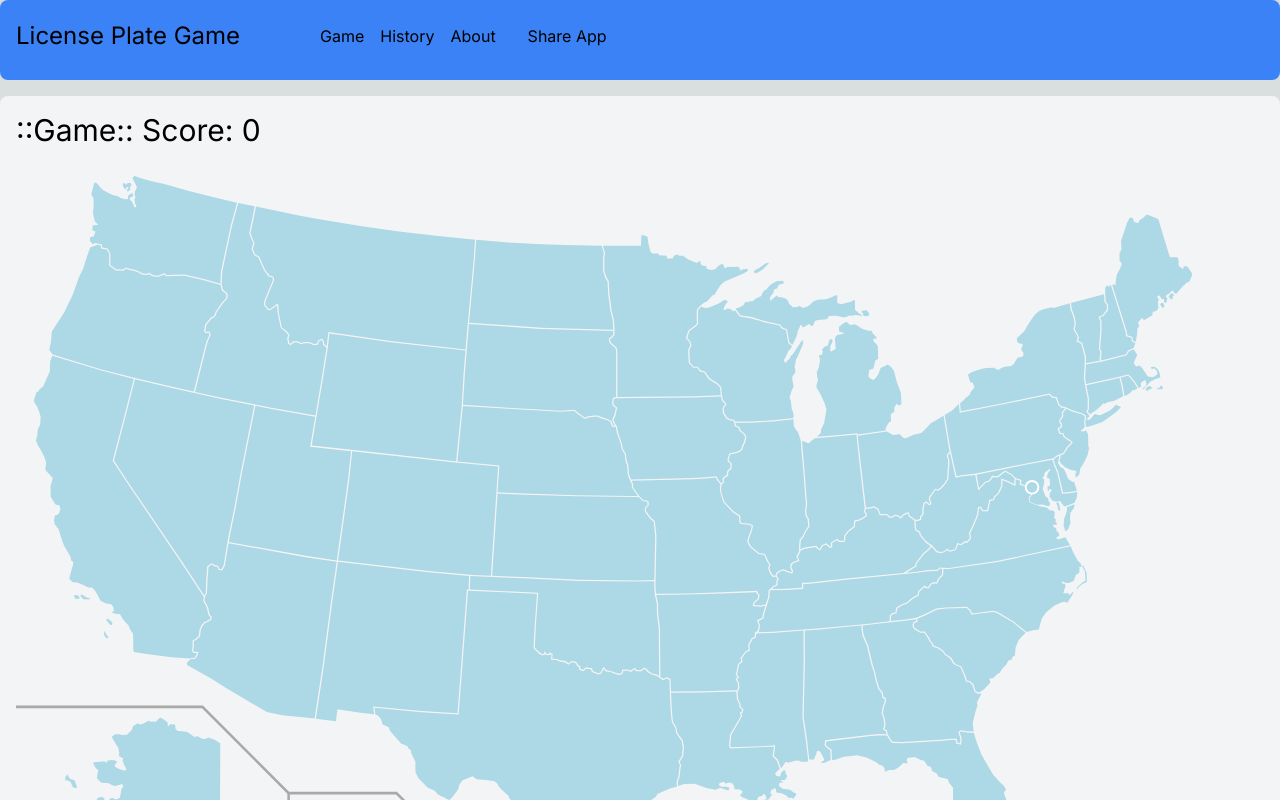
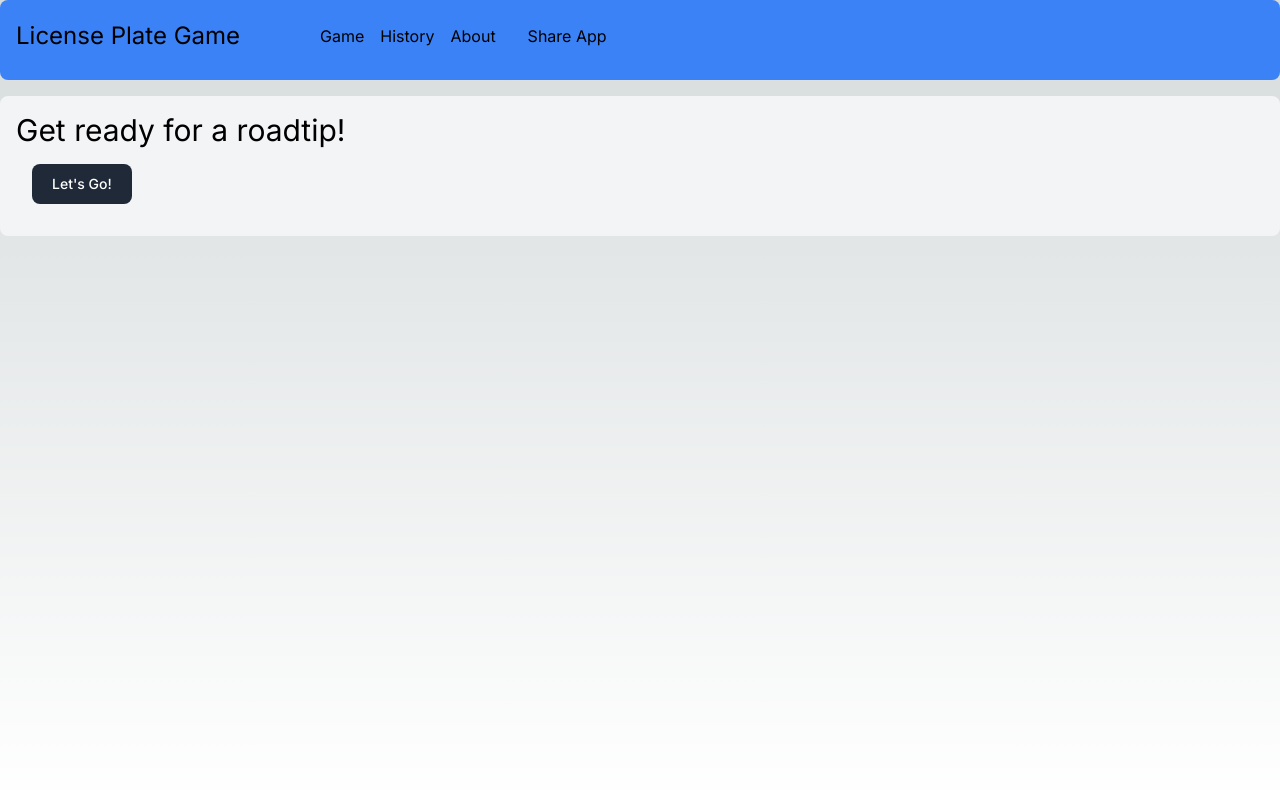
Before and after one commit to aspirinonfire/thegame, a Next.js app: page /game in a window 1280 px wide. Shown: the top 800 px of the page. Built offline with nearby package versions, Linux system fonts and the light colour scheme.

Commit message:
wired up local storage and context

```diff
--- /dev/null
+++ b/app/common/gameCore/gameContext.ts
@@ -0,0 +1,10 @@
+import { createContext } from "react";
+import UserAccount from "../accounts";
+import { Game } from "./gameModels";
+
+export const CurrentUserAccountContext = createContext<UserAccount | null>(null);
+
+export const CurrentGameContext = createContext({
+  currentGame: <Game | null>null,
+  setNewCurrentGame: (_newCurrentGame: Game | null): void  => {}
+});
--- a/app/common/gameCore/gameModels.ts
+++ b/app/common/gameCore/gameModels.ts
@@ -5,7 +5,7 @@ export interface ScoreData {
   milestones: ScoreMilestone[]
 }
 
-export interface LicensePlate {
+export interface LicensePlateSpot {
   stateOrProvince: string,
   country: Country,
   fullName: string,
@@ -21,7 +21,7 @@ export interface Game {
   createdBy: string,
   dateCreated: Date,
   dateFinished?: Date,
-  licensePlates: { [K: string]: LicensePlate },
+  licensePlates: { [K: string]: LicensePlateSpot },
   score: ScoreData
 }
 
--- /dev/null
+++ b/app/common/gameCore/gameRepository.ts
@@ -0,0 +1,137 @@
+import { Game, ScoreData, LicensePlateSpot } from "./gameModels";
+import CalculateScore from "./GameScoreCalculator";
+import UserAccount from "../accounts";
+import { mockGameData } from "../data/mockGameData";
+
+const currentGameKey: string = "currentGame";
+const pastGamesKey: string = "pastGames";
+
+async function mockDataAccessDelay() : Promise<void> {
+  return new Promise(resolve => {
+    setTimeout(() => {
+      resolve();
+    }, 200);
+  })
+}
+
+function GetFromLocalStorage<T>(key: string) : T | null {
+  const rawValue = localStorage.getItem(key);
+  if (!rawValue) {
+    return null;
+  }
+
+  try {
+    return JSON.parse(rawValue) as T;
+  }
+  catch (jsonException) {
+    console.error(`Failed to retrieve ${key} from local storage:`, jsonException);
+    return null;
+  }
+}
+
+function SetLocalStorage(key: string, value: any): void {
+  localStorage.setItem(currentGameKey, JSON.stringify(value));
+}
+
+export async function GetCurrentGame() : Promise<Game | null> {
+  await mockDataAccessDelay();
+
+  return GetFromLocalStorage(currentGameKey);
+}
+
+export async function GetPastGames(): Promise<Game[]> {
+  await mockDataAccessDelay();
+
+  return GetFromLocalStorage(pastGamesKey) ?? [];
+}
+
+export async function CreateNewGame(name: string, createdBy: string): Promise<Game | string> {
+  let currentGame = await GetCurrentGame();
+  if (!!currentGame) {
+    return "Only one active game is allowed!";
+  }
+
+  const initialSpots = mockGameData
+    .map(territory => {
+      return {
+        stateOrProvince: territory.shortName,
+        country: territory.country,
+        fullName: territory.longName,
+        plateKey: `${territory.country}_${territory.shortName}`.toLowerCase(),
+        dateSpotted: null,
+        spottedBy: null,
+        plateImageUrl: `./plates/${territory.country}-${territory.shortName}.jpg`.toLowerCase()
+      } as LicensePlateSpot
+    })
+    .reduce((allSpots, plate) => {
+      allSpots[plate.plateKey] = plate;
+      return allSpots;
+    }, {} as { [key: string]: LicensePlateSpot });
+
+  currentGame = <Game>{
+    dateCreated: new Date(),
+    createdBy: createdBy,
+    id: new Date().getTime().toString(),
+    licensePlates: initialSpots,
+    name: name,
+    score: <ScoreData>{
+      totalScore: 0,
+      milestones: []
+    }
+  };
+
+  SetLocalStorage(currentGameKey, currentGame);
+
+  return currentGame;
+}
+
+export async function FinishActiveGame(): Promise<string | null> {
+  const currentGame = await GetCurrentGame();
+  if (!currentGame) {
+    return "No active game!";
+  }
+
+  // use last spot as date finished
+  const lastSpot = Object.keys(currentGame.licensePlates)
+    .map(key => currentGame.licensePlates[key].dateSpotted)
+    .sort()
+    .at(-1);
+
+  currentGame.dateFinished = lastSpot ?? new Date();
+
+  const pastGames = await GetPastGames();
+  pastGames.push(currentGame);
+
+  SetLocalStorage(currentGameKey, null);
+  SetLocalStorage(pastGamesKey, pastGames);
+
+  return null;
+}
+
+export async function UpdateCurrentGameWithNewSpots(newPlateSpotsLkp: { [key: string]: LicensePlateSpot }): Promise<Game | string> {
+  const currentGame = await GetCurrentGame();
+  if (!currentGame) {
+    return "No active game!";
+  }
+
+  const plateSpotCalcInput = Object.keys(newPlateSpotsLkp)
+    .map(key => newPlateSpotsLkp[key]);
+
+
+  const updatedGame = <Game>{...currentGame,
+    licensePlates: newPlateSpotsLkp,
+    score: CalculateScore(plateSpotCalcInput)
+  };
+
+  SetLocalStorage(currentGameKey, updatedGame);
+
+  return updatedGame;
+}
+
+export async function GetAccount() : Promise<UserAccount> {
+  await mockDataAccessDelay();
+
+  return {
+    name: 'Alex'
+  }
+}
--- a/app/game/page.tsx
+++ b/app/game/page.tsx
@@ -1,56 +1,58 @@
 "use client"
-import { useState } from 'react';
+import { useContext, useState } from 'react';
 import PlatePicker from './platepicker';
 import UsMap from '../common/usmap';
-import { mockGameData } from '../common/data';
-import { LicensePlate as LicensePlateSpot } from '../common/gameCore/gameModels';
-import CalculateScore from '../common/gameCore/GameScoreCalculator';
-
-const emptySpots: { [key: string]: LicensePlateSpot } = mockGameData
-  .map(territory => {
-    return {
-      stateOrProvince: territory.shortName,
-      country: territory.country,
-      fullName: territory.longName,
-      plateKey: `${territory.country}_${territory.shortName}`.toLowerCase(),
-      dateSpotted: null,
-      spottedBy: null,
-      plateImageUrl: `./plates/${territory.country}-${territory.shortName}.jpg`.toLowerCase()
-    } as LicensePlateSpot
-  })
-  .reduce((allSpots, plate) => {
-    // TODO add coutnry
-    allSpots[plate.plateKey] = plate;
-    return allSpots;
-  }, {} as { [key: string]: LicensePlateSpot });
-
+import { CurrentGameContext, CurrentUserAccountContext } from '../common/gameCore/gameContext';
+import { CreateNewGame, UpdateCurrentGameWithNewSpots } from '../common/gameCore/gameRepository';
+import { LicensePlateSpot } from '../common/gameCore/gameModels';
 
 export default function Game() {
+  const { currentGame, setNewCurrentGame } = useContext(CurrentGameContext);
+  const userAccount = useContext(CurrentUserAccountContext);
+
+  const [currentPlateSpots, setCurrentPlateSpots] = useState(currentGame?.licensePlates ?? {});
   const [showPicker, setShowPicker] = useState(false);
-  const [spottedPlates, setSpottedPlates] = useState(emptySpots);
 
-  const plateData = Object.keys(spottedPlates)
-    .map(key => spottedPlates[key]);
+  console.log("rendering game page");
 
-  const score = CalculateScore(plateData);
+  async function tryStartNewGame() {
+    const newGameResult = await CreateNewGame(new Date().toISOString(),
+      userAccount?.name ?? "N/A");
 
-  function saveNewPlateData(upldatedPlates: LicensePlateSpot[]) {
-    var updatedSpottedPlates = upldatedPlates
-      .reduce((platesLkp, plate) => {
-        platesLkp[plate.plateKey] = plate;
-        return platesLkp;
-      }, {} as { [key: string]: LicensePlateSpot });
-
-    setSpottedPlates(updatedSpottedPlates);
+    if (typeof newGameResult === 'string' ) {
+      console.error("Bad new game:", newGameResult);
+    } else {
+      console.info("game started...");
+      setNewCurrentGame(newGameResult);
+      setCurrentPlateSpots(newGameResult.licensePlates);
+    }
   }
 
-  return (
+  const renderStartNewGameContents = () =>
+    <div className="text-black">
+      <h1 className="text-3xl">Get ready for a roadtip!</h1>
+      <button type="button" className="text-white bg-gray-800 hover:bg-gray-900 focus:outline-none focus:ring-4 focus:ring-gray-300 font-medium rounded-lg text-sm px-5 py-2.5 me-2 m-4 dark:bg-gray-800 dark:hover:bg-gray-700 dark:focus:ring-gray-700 dark:border-gray-700" onClick={tryStartNewGame}>
+        Let&apos;s Go!
+      </button>
+    </div>
+
+  async function tryUpdateGame(licensePlatesLkp: { [key: string]: LicensePlateSpot }) {
+    var updatedGameResult = await UpdateCurrentGameWithNewSpots(licensePlatesLkp);
+    if (typeof updatedGameResult === 'string') {
+      console.error("Failed to save game:", updatedGameResult)
+    } else {
+      setCurrentPlateSpots(updatedGameResult.licensePlates);
+    }
+  }
+
+  function renderCurrentGameContents() {
+    return (
     <>
       <div>
-        <h1 className="text-3xl text-black">::Game:: Score: {score.totalScore} </h1>
+        <h1 className="text-3xl text-black">::Game:: Score: {currentGame?.score.totalScore} </h1>
       </div>
       <div className="py-5">
-        <UsMap plateSpots={spottedPlates} onMapClick={() => setShowPicker(true)} />
+        <UsMap plateSpots={currentPlateSpots} onMapClick={() => setShowPicker(true)} />
       </div>
       <div className="py-5">
         <p className={`text-xl text-gray-800 md:text-3xl md:leading-normal`}>
@@ -61,8 +63,11 @@ export default function Game() {
       {showPicker ? (
         <PlatePicker
           setShowPicker={(isShown: boolean) => setShowPicker(isShown)}
-          plateData={plateData}
-          saveNewPlateData={saveNewPlateData} />
+          plateData={currentPlateSpots}
+          saveNewPlateData={tryUpdateGame} />
       ) : null}
     </>);
+  }
+
+  return (currentGame == null ? renderStartNewGameContents() : renderCurrentGameContents() );
 }
--- a/app/layout.tsx
+++ b/app/layout.tsx
@@ -1,25 +1,75 @@
-import type { Metadata } from "next";
+"use client"
 import { Inter } from "next/font/google";
 import "./globals.css";
 import Link from 'next/link';
+import { useEffect, useState } from "react";
+import { GetAccount, GetCurrentGame } from "./common/gameCore/gameRepository";
+import { CurrentGameContext, CurrentUserAccountContext } from "./common/gameCore/gameContext";
+import UserAccount from "./common/accounts";
+import { Game } from "./common/gameCore/gameModels";
 
 const inter = Inter({ subsets: ["latin"] });
 
-export const metadata: Metadata = {
-  title: "License Plate Game",
-  description: "License Plate Game by Alex Chernyak",
-};
 
 export default function RootLayout({
   children,
 }: Readonly<{
   children: React.ReactNode;
 }>) {
+  // track user account, and current game.
+  // presence of a current game will redirect index to game route.
+  // current game will also be used directly on the game page.
+  const [userAccount, setUserAccount] = useState<UserAccount | null>(null);
+  const [currentGame, setCurrentGame] = useState<Game | null>(null);
+
+  // track is fetching
+  const [needsFetch, setNeedsFetch] = useState(true);
+
+  // fetch user account, and game data if not tracked
+  useEffect(() => {
+    async function FetchData() {
+      if (!needsFetch) {
+        return;
+      }
+      const [fetchedUserAccount, fetchedCurrentGame] =  await Promise.all([
+        GetAccount(),
+        GetCurrentGame()
+      ]);
+
+      setUserAccount(fetchedUserAccount);
+      setCurrentGame(fetchedCurrentGame);
+      setNeedsFetch(false);
+    }
+
+    FetchData();
+  });
+
+  const showFetchedContent = () =>
+    <div className="flex flex-col gap-6 rounded-lg bg-gray-100">
+      <div className="px-4 py-4 h-full">
+        {children}
+      </div>
+    </div>
+
+  const showIsFetching = () =>
+    <div className="flex flex-col gap-6 rounded-lg bg-gray-100">
+      <div className="px-4 py-4 text-gray-800">
+        ...Fetching Data
+      </div>
+    </div>
+
   return (
     <html lang="en">
       <body className={inter.className}>
+        <CurrentUserAccountContext.Provider value={userAccount}>
+          <CurrentGameContext.Provider value={{
+             currentGame,
+             setNewCurrentGame: (newCurrentGame) => {
+              setCurrentGame(newCurrentGame);
+             }}}>
+
             <div className="flex-col min-h-screen">
-          <div className="flex h-20 shrink-0 items-end rounded-lg bg-blue-500 p-4">
+              <header className="flex h-20 shrink-0 items-end rounded-lg bg-blue-500 p-4">
                 <nav className="inline-flex items-center gap-20">
                   <h1 className="text-2xl">License Plate Game</h1>
                   <div className="inline-flex items-center gap-4">
@@ -29,18 +79,16 @@ export default function RootLayout({
                     <a className="text white p-4">Share App</a>
                   </div>
                 </nav>
-          </div>
+              </header>
 
               <main className="flex flex-row grow">
                 <div className="mt-4 grow">
-              <div className="flex flex-col gap-6 rounded-lg bg-gray-100">
-                <div className="px-4 py-4">
-                  {children}
-                </div>
-              </div>
+                  { needsFetch ? showIsFetching() : showFetchedContent() }
                 </div>
               </main>
             </div>
+          </CurrentGameContext.Provider>
+        </CurrentUserAccountContext.Provider>
       </body>
     </html>
   );
```
Also changed, not shown: app/common/gameCore/GameScoreCalculator.ts (+7 -3 lines), app/game/platepicker.tsx (+13 -14 lines). Lines whose indentation alone changed are shown as unchanged.
